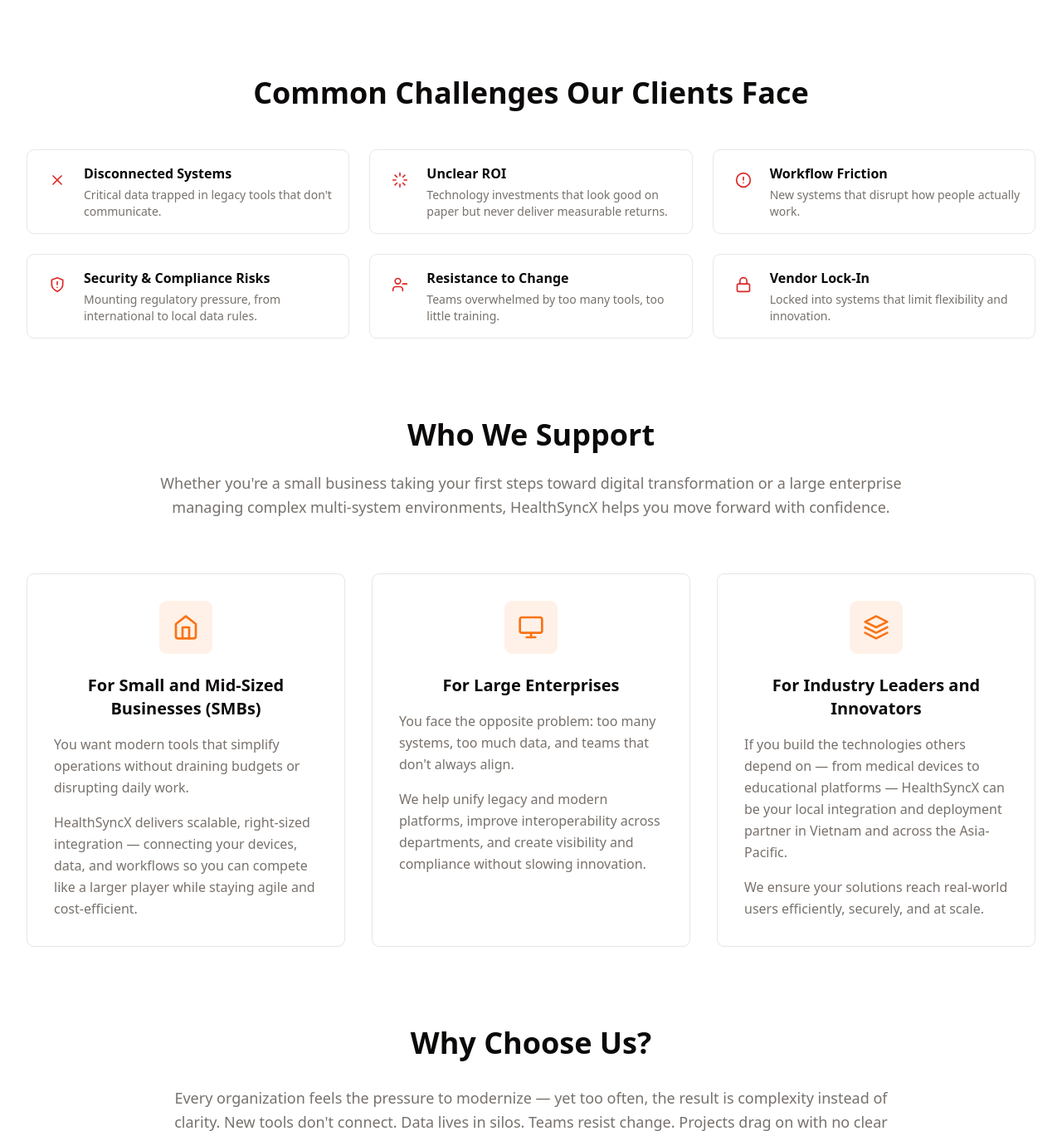
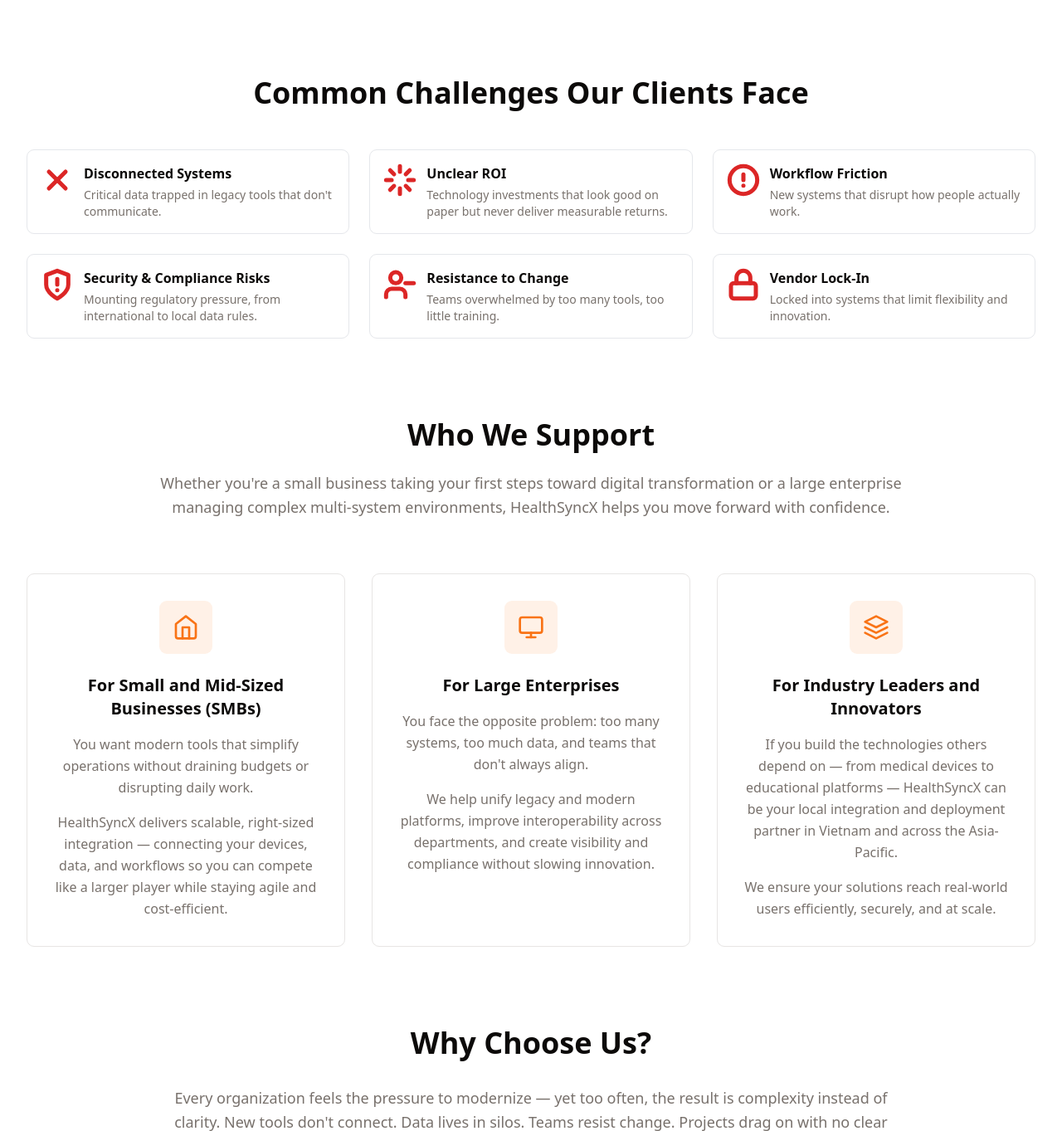
Before and after one commit to dangpleo-ctrl/HealthSyncXWebsiteStatic, a PHP site: page /en/ in a window 1280 px wide. Shown: the part 977-2340 px from the top of the page at 83% size. Run offline with PHP 8.4, Linux system fonts and the light colour scheme.

Commit message:
Improve card appearance and text alignment across the website
Update styling for challenge card icons to be larger and bolder, and adjust text alignment for "Who We Support" cards and the "Healthcare Consultancy Expertise" subtitle to justified for improved readability. Modifications applied to both English and Vietnamese versions of the index page.

Replit-Commit-Author: Agent
Replit-Commit-Session-Id: 376b75af-8244-45b0-ab4d-b33aea79ee4c
Replit-Commit-Checkpoint-Type: intermediate_checkpoint
Replit-Commit-Event-Id: 50cc4d20-79ae-4485-a646-a5faa77c1839
Replit-Commit-Screenshot-Url: https://storage.googleapis.com/screenshot-production-us-central1/495023b7-74bf-4539-a9f9-8cbb6efbf66c/376b75af-8244-45b0-ab4d-b33aea79ee4c/87SOx2V

```diff
--- a/en/index.php
+++ b/en/index.php
@@ -21,7 +21,7 @@ include '../includes/header-en.php';
                 <h1 class="text-4xl md:text-5xl font-bold text-foreground mb-6 leading-tight">
                     People-first Systems Integration Consultancy
                 </h1>
-                <p class="text-lg md:text-xl text-muted-foreground mb-8 leading-relaxed max-w-3xl mx-auto text-center">
+                <p class="text-lg md:text-xl text-muted-foreground mb-8 leading-relaxed max-w-3xl mx-auto text-justify">
                     Transform your operations with seamless technology integration that puts people at the center. Expert guidance for healthcare, beauty tech, and diverse industry sectors.
                 </p>
                 <div class="flex flex-col sm:flex-row gap-4 justify-center">
@@ -52,7 +52,7 @@ include '../includes/header-en.php';
                 <div class="flex items-start gap-3">
                     <div class="flex-shrink-0">
                         <div class="w-10 h-10 bg-red-100 dark:bg-red-900/50 rounded-lg flex items-center justify-center">
-                            <svg xmlns="http://www.w3.org/2000/svg" width="20" height="20" viewBox="0 0 24 24" fill="none" stroke="#dc2626" stroke-width="2" stroke-linecap="round" stroke-linejoin="round" class="text-red-600 dark:text-red-400"><path d="M18 6 6 18"></path><path d="m6 6 12 12"></path></svg>
+                            <svg xmlns="http://www.w3.org/2000/svg" width="40" height="40" viewBox="0 0 24 24" fill="none" stroke="#dc2626" stroke-width="3" stroke-linecap="round" stroke-linejoin="round" class="text-red-600 dark:text-red-400"><path d="M18 6 6 18"></path><path d="m6 6 12 12"></path></svg>
                         </div>
                     </div>
                     <div>
@@ -67,7 +67,7 @@ include '../includes/header-en.php';
                 <div class="flex items-start gap-3">
                     <div class="flex-shrink-0">
                         <div class="w-10 h-10 bg-red-100 dark:bg-red-900/50 rounded-lg flex items-center justify-center">
-                            <svg xmlns="http://www.w3.org/2000/svg" width="20" height="20" viewBox="0 0 24 24" fill="none" stroke="#dc2626" stroke-width="2" stroke-linecap="round" stroke-linejoin="round" class="text-red-600 dark:text-red-400"><line x1="12" y1="2" x2="12" y2="6"></line><line x1="12" y1="18" x2="12" y2="22"></line><line x1="4.93" y1="4.93" x2="7.76" y2="7.76"></line><line x1="16.24" y1="16.24" x2="19.07" y2="19.07"></line><line x1="2" y1="12" x2="6" y2="12"></line><line x1="18" y1="12" x2="22" y2="12"></line><line x1="4.93" y1="19.07" x2="7.76" y2="16.24"></line><line x1="16.24" y1="7.76" x2="19.07" y2="4.93"></line></svg>
+                            <svg xmlns="http://www.w3.org/2000/svg" width="40" height="40" viewBox="0 0 24 24" fill="none" stroke="#dc2626" stroke-width="3" stroke-linecap="round" stroke-linejoin="round" class="text-red-600 dark:text-red-400"><line x1="12" y1="2" x2="12" y2="6"></line><line x1="12" y1="18" x2="12" y2="22"></line><line x1="4.93" y1="4.93" x2="7.76" y2="7.76"></line><line x1="16.24" y1="16.24" x2="19.07" y2="19.07"></line><line x1="2" y1="12" x2="6" y2="12"></line><line x1="18" y1="12" x2="22" y2="12"></line><line x1="4.93" y1="19.07" x2="7.76" y2="16.24"></line><line x1="16.24" y1="7.76" x2="19.07" y2="4.93"></line></svg>
                         </div>
                     </div>
                     <div>
@@ -82,7 +82,7 @@ include '../includes/header-en.php';
                 <div class="flex items-start gap-3">
                     <div class="flex-shrink-0">
                         <div class="w-10 h-10 bg-red-100 dark:bg-red-900/50 rounded-lg flex items-center justify-center">
-                            <svg xmlns="http://www.w3.org/2000/svg" width="20" height="20" viewBox="0 0 24 24" fill="none" stroke="#dc2626" stroke-width="2" stroke-linecap="round" stroke-linejoin="round" class="text-red-600 dark:text-red-400"><circle cx="12" cy="12" r="10"></circle><line x1="12" y1="8" x2="12" y2="12"></line><line x1="12" y1="16" x2="12.01" y2="16"></line></svg>
+                            <svg xmlns="http://www.w3.org/2000/svg" width="40" height="40" viewBox="0 0 24 24" fill="none" stroke="#dc2626" stroke-width="3" stroke-linecap="round" stroke-linejoin="round" class="text-red-600 dark:text-red-400"><circle cx="12" cy="12" r="10"></circle><line x1="12" y1="8" x2="12" y2="12"></line><line x1="12" y1="16" x2="12.01" y2="16"></line></svg>
                         </div>
                     </div>
                     <div>
@@ -97,7 +97,7 @@ include '../includes/header-en.php';
                 <div class="flex items-start gap-3">
                     <div class="flex-shrink-0">
                         <div class="w-10 h-10 bg-red-100 dark:bg-red-900/50 rounded-lg flex items-center justify-center">
-                            <svg xmlns="http://www.w3.org/2000/svg" width="20" height="20" viewBox="0 0 24 24" fill="none" stroke="#dc2626" stroke-width="2" stroke-linecap="round" stroke-linejoin="round" class="text-red-600 dark:text-red-400"><path d="M12 22s8-4 8-10V5l-8-3-8 3v7c0 6 8 10 8 10z"></path><path d="M12 8v4"></path><path d="M12 16h.01"></path></svg>
+                            <svg xmlns="http://www.w3.org/2000/svg" width="40" height="40" viewBox="0 0 24 24" fill="none" stroke="#dc2626" stroke-width="3" stroke-linecap="round" stroke-linejoin="round" class="text-red-600 dark:text-red-400"><path d="M12 22s8-4 8-10V5l-8-3-8 3v7c0 6 8 10 8 10z"></path><path d="M12 8v4"></path><path d="M12 16h.01"></path></svg>
                         </div>
                     </div>
                     <div>
@@ -112,7 +112,7 @@ include '../includes/header-en.php';
                 <div class="flex items-start gap-3">
                     <div class="flex-shrink-0">
                         <div class="w-10 h-10 bg-red-100 dark:bg-red-900/50 rounded-lg flex items-center justify-center">
-                            <svg xmlns="http://www.w3.org/2000/svg" width="20" height="20" viewBox="0 0 24 24" fill="none" stroke="#dc2626" stroke-width="2" stroke-linecap="round" stroke-linejoin="round" class="text-red-600 dark:text-red-400"><path d="M16 21v-2a4 4 0 0 0-4-4H6a4 4 0 0 0-4 4v2"></path><circle cx="9" cy="7" r="4"></circle><line x1="22" y1="11" x2="16" y2="11"></line></svg>
+                            <svg xmlns="http://www.w3.org/2000/svg" width="40" height="40" viewBox="0 0 24 24" fill="none" stroke="#dc2626" stroke-width="3" stroke-linecap="round" stroke-linejoin="round" class="text-red-600 dark:text-red-400"><path d="M16 21v-2a4 4 0 0 0-4-4H6a4 4 0 0 0-4 4v2"></path><circle cx="9" cy="7" r="4"></circle><line x1="22" y1="11" x2="16" y2="11"></line></svg>
                         </div>
                     </div>
                     <div>
@@ -127,7 +127,7 @@ include '../includes/header-en.php';
                 <div class="flex items-start gap-3">
                     <div class="flex-shrink-0">
                         <div class="w-10 h-10 bg-red-100 dark:bg-red-900/50 rounded-lg flex items-center justify-center">
-                            <svg xmlns="http://www.w3.org/2000/svg" width="20" height="20" viewBox="0 0 24 24" fill="none" stroke="#dc2626" stroke-width="2" stroke-linecap="round" stroke-linejoin="round" class="text-red-600 dark:text-red-400"><rect x="3" y="11" width="18" height="11" rx="2" ry="2"></rect><path d="M7 11V7a5 5 0 0 1 10 0v4"></path></svg>
+                            <svg xmlns="http://www.w3.org/2000/svg" width="40" height="40" viewBox="0 0 24 24" fill="none" stroke="#dc2626" stroke-width="3" stroke-linecap="round" stroke-linejoin="round" class="text-red-600 dark:text-red-400"><rect x="3" y="11" width="18" height="11" rx="2" ry="2"></rect><path d="M7 11V7a5 5 0 0 1 10 0v4"></path></svg>
                         </div>
                     </div>
                     <div>
@@ -161,10 +161,10 @@ include '../includes/header-en.php';
                 <h3 class="text-xl font-semibold text-foreground mb-4 text-center">
                     For Small and Mid-Sized Businesses (SMBs)
                 </h3>
-                <p class="text-muted-foreground leading-relaxed mb-4">
+                <p class="text-muted-foreground leading-relaxed mb-4 text-center">
                     You want modern tools that simplify operations without draining budgets or disrupting daily work.
                 </p>
-                <p class="text-muted-foreground leading-relaxed">
+                <p class="text-muted-foreground leading-relaxed text-center">
                     HealthSyncX delivers scalable, right-sized integration — connecting your devices, data, and workflows so you can compete like a larger player while staying agile and cost-efficient.
                 </p>
             </div>
@@ -177,10 +177,10 @@ include '../includes/header-en.php';
                 <h3 class="text-xl font-semibold text-foreground mb-4 text-center">
                     For Large Enterprises
                 </h3>
-                <p class="text-muted-foreground leading-relaxed mb-4">
+                <p class="text-muted-foreground leading-relaxed mb-4 text-center">
                     You face the opposite problem: too many systems, too much data, and teams that don't always align.
                 </p>
-                <p class="text-muted-foreground leading-relaxed">
+                <p class="text-muted-foreground leading-relaxed text-center">
                     We help unify legacy and modern platforms, improve interoperability across departments, and create visibility and compliance without slowing innovation.
                 </p>
             </div>
@@ -193,10 +193,10 @@ include '../includes/header-en.php';
                 <h3 class="text-xl font-semibold text-foreground mb-4 text-center">
                     For Industry Leaders and Innovators
                 </h3>
-                <p class="text-muted-foreground leading-relaxed mb-4">
+                <p class="text-muted-foreground leading-relaxed mb-4 text-center">
                     If you build the technologies others depend on — from medical devices to educational platforms — HealthSyncX can be your local integration and deployment partner in Vietnam and across the Asia-Pacific.
                 </p>
-                <p class="text-muted-foreground leading-relaxed">
+                <p class="text-muted-foreground leading-relaxed text-center">
                     We ensure your solutions reach real-world users efficiently, securely, and at scale.
                 </p>
             </div>
```
Also changed, not shown: vi/index.php (+13 -13 lines).
